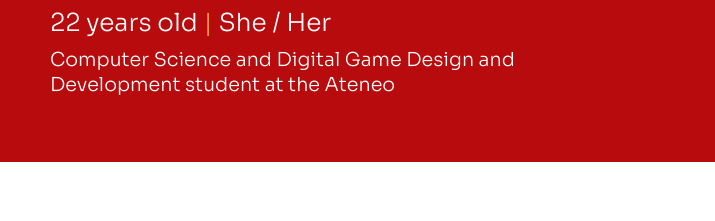
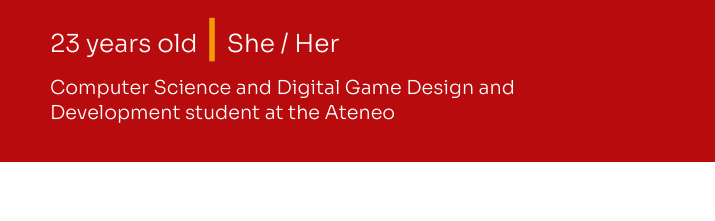
Before and after one commit to Pamelisium/Serrano---Performing-Identities, a plain HTML site: page index.html in a window 1280 px wide. Shown: the part 253-474 px from the top of the page, 565-1280 px from the left. Drawn offline with Linux system fonts and the light colour scheme.

Commit message:
Make age auto-update

```diff
--- a/index.html
+++ b/index.html
@@ -28,7 +28,7 @@
 					<p class = "intro-phrase">
 						<span>Hello, I'm</span>
 						<span>Pamela Anne Serrano</span>
-						<span>22 years old <span class = "divider">|</span> She / Her</span>
+						<span><span id = "age"></span> years old <span class = "divider">|</span> She / Her</span>
 						<span>Computer Science and Digital Game Design and Development student at the Ateneo</span>
 					</p>
 				</div>
@@ -143,5 +143,18 @@
 				<p class = "description">Some life events that remind me of how rewarding life is in spite of the difficulties I face</p>
 			</section>
 		</div>
+		<script>
+			var age = document.getElementById("age");
+			var currentDate = new Date();
+			var birthdate = new Date(2000, 10, 5);
+			if ((currentDate.getMonth() > birthdate.getMonth()) || ((currentDate.getMonth() == birthdate.getMonth()) && (currentDate.getDate() >= birthdate.getDate())))
+			{
+				age.innerHTML = currentDate.getFullYear() - birthdate.getFullYear();
+			}
+			else
+			{
+				age.innerHTML = currentDate.getFullYear() - birthdate.getFullYear() - 1;
+			}
+		</script>
 	</body>
 </html>
```
